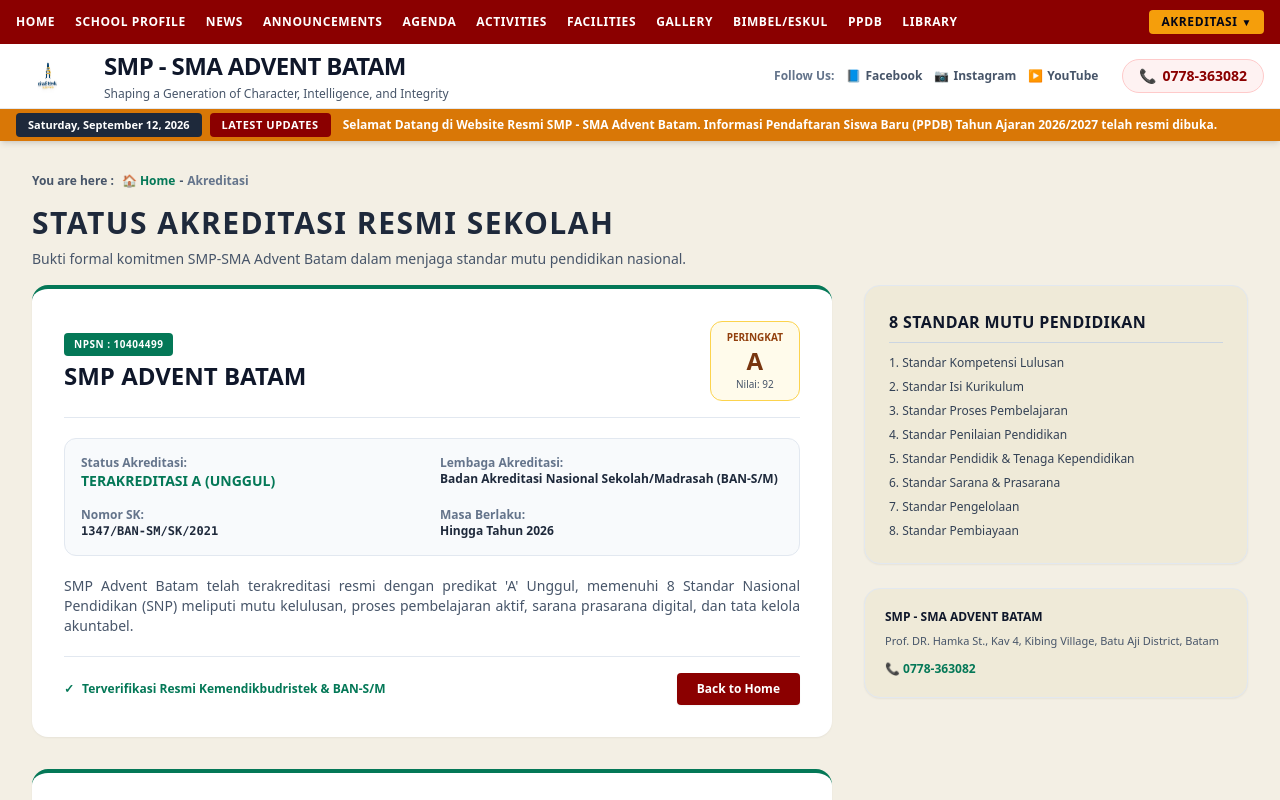
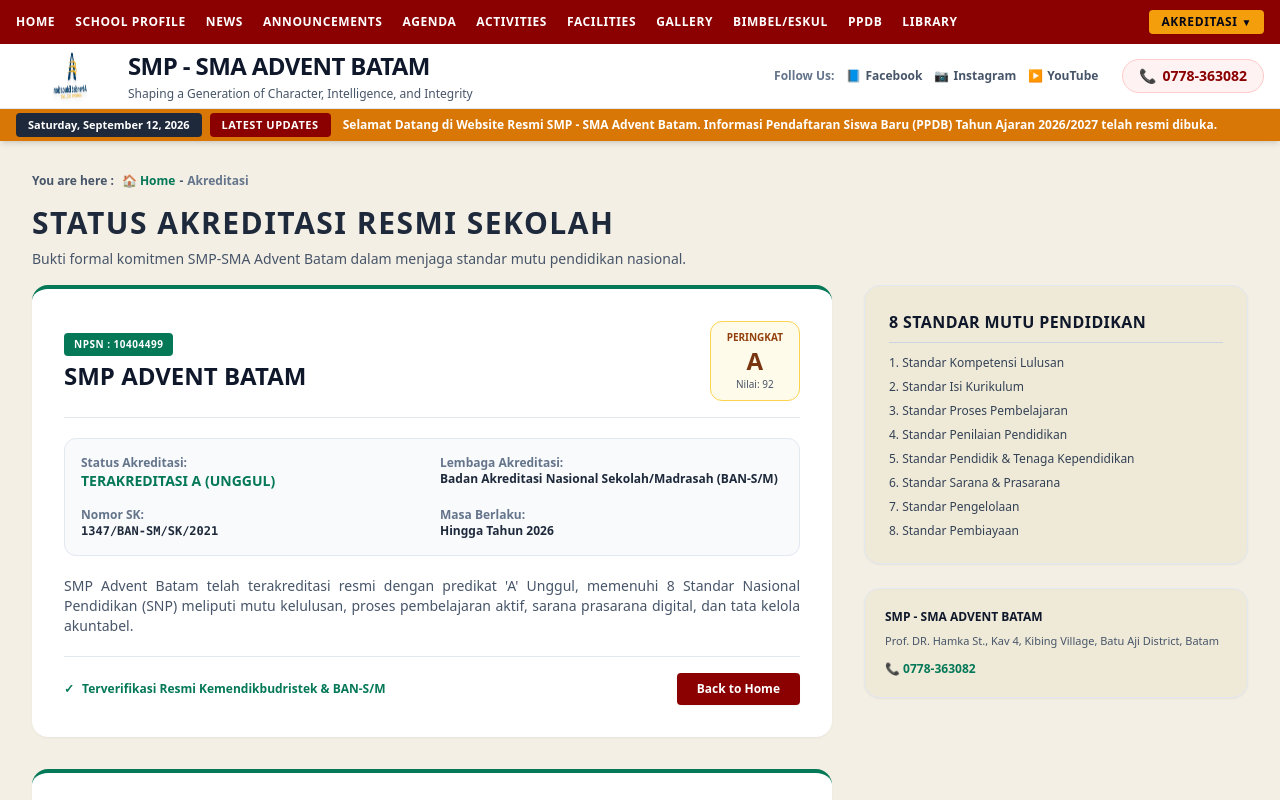
Before and after one commit to budhyp14-alt/smp-sma-adventbatam, a Next.js app: page /akreditasi in a window 1280 px wide. Shown: the top 800 px of the page. Built offline with nearby package versions, Linux system fonts and the light colour scheme.

Commit message:
Update Header.js

```diff
--- a/src/components/Header.js
+++ b/src/components/Header.js
@@ -168,22 +168,20 @@ export default function Header() {
         </div>
       )}
 
-      {/* 2. MAIN HEADER PUTIH: TINGGI TETAP DIJAGA RAMPING (h-16), LOGO BERPUTAR DIPERBESAR 1.5x */}
-      <div className="w-full bg-white border-b border-slate-200 overflow-visible">
-        <div className="max-w-7xl mx-auto px-4 h-16 sm:h-18 flex items-center justify-between gap-4 overflow-visible">
+      {/* 2. MAIN HEADER PUTIH: KOTAK DIKUNCI RAMPING (h-16), LOGO FLOATING (MELAYANG) 2X LEBIH BESAR */}
+      <div className="w-full bg-white border-b border-slate-200 relative overflow-visible">
+        <div className="max-w-7xl mx-auto px-4 h-16 sm:h-18 flex items-center justify-between gap-4 relative overflow-visible">
 
-          <div className="flex items-center gap-4 sm:gap-6 text-left overflow-visible">
+          <div className="flex items-center text-left relative overflow-visible">
 
-            {/* LOGO DIPERBESAR 1.5x DENGAN SKALA TINGGI JELAS & TIDAK MENDORONG KOTAK PUTIH */}
-            <Link
-              href="/"
-              className="shrink-0 flex items-center justify-center relative w-12 sm:w-16 h-12 sm:h-14 overflow-visible"
-            >
-              <div className="logo-adventist-spin w-16 h-16 sm:w-20 sm:h-20 scale-[1.75] sm:scale-[2.1] flex items-center justify-center cursor-pointer origin-center transition-transform">
+            {/* LOGO MELAYANG (FLOATING) 2X LEBIH BESAR & BEBAS DARI TINGGI KOTAK PUTIH */}
+            <div className="absolute left-0 top-1/2 -translate-y-1/2 z-30 pointer-events-auto">
+              <Link href="/" className="block cursor-pointer">
+                <div className="logo-adventist-spin w-24 h-24 sm:w-28 sm:h-28 flex items-center justify-center filter drop-shadow-md">
                   <img
                     src="/logo.png"
                     alt="Logo Adventist Education"
-                  className="w-full h-full object-contain drop-shadow"
+                    className="w-full h-full object-contain"
                     onError={(e) => {
                       e.currentTarget.onerror = null;
                       e.currentTarget.src = "https://upload.wikimedia.org/wikipedia/commons/e/e0/Adventist_Education_Logo.png";
@@ -191,8 +189,10 @@ export default function Header() {
                   />
                 </div>
               </Link>
+            </div>
 
-            <div className="flex flex-col justify-center">
+            {/* TEKS DIBERI MARGIN KIRI AGAR TIDAK TERTABRAK LOGO MELAYANG */}
+            <div className="flex flex-col justify-center ml-24 sm:ml-28">
               <Link href="/">
                 <h1 className="text-lg sm:text-xl md:text-2xl font-black text-slate-900 tracking-tight leading-none hover:text-[#047857] transition-colors">
                   SMP - SMA ADVENT BATAM
@@ -227,7 +227,7 @@ export default function Header() {
       </div>
 
       {/* 3. RUNNING TICKER KUNING EMAS */}
-      <div className="w-full bg-[#D97706] text-white">
+      <div className="w-full bg-[#D97706] text-white relative z-10">
         <div className="max-w-7xl mx-auto px-4 flex items-center h-8 text-[11px] sm:text-xs overflow-hidden">
           <div className="bg-[#1e293b] text-white font-bold px-2 sm:px-3 py-1 mr-2 rounded text-[10px] sm:text-[11px] shrink-0">
             {currentDate}
```
Lines whose indentation alone changed are shown as unchanged.
